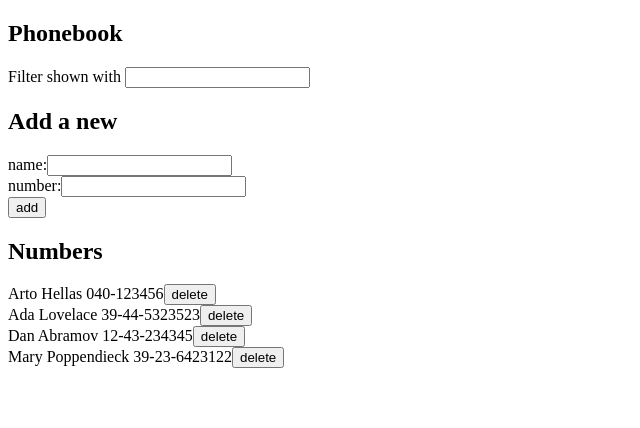
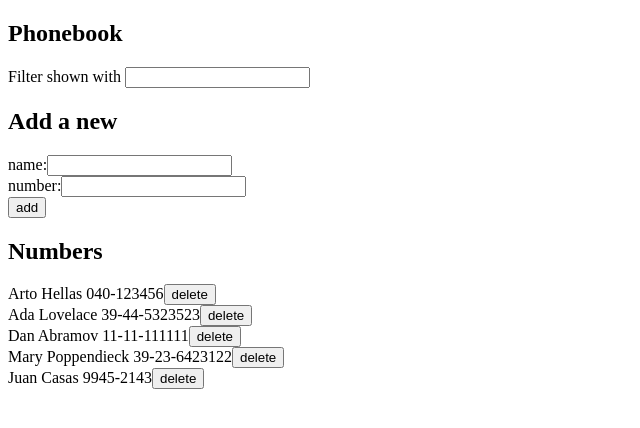
Before and after one commit to JKShima/FullStackOpen, a React (Vite) app in the folder Part2/phonebook/: page / in a window 1280 px wide. Shown: the top 428 px of the page, without its empty margins (0-640 px from the left). Built offline with nearby package versions, Linux system fonts and the light colour scheme; data requests are answered from the project's data file.

Commit message:
Exercise 2.15

```diff
--- a/Part2/phonebook/db.json
+++ b/Part2/phonebook/db.json
@@ -12,13 +12,18 @@
     },
     {
       "name": "Dan Abramov",
-      "number": "12-43-234345",
+      "number": "11-11-111111",
       "id": 3
     },
     {
       "name": "Mary Poppendieck",
       "number": "39-23-6423122",
       "id": 4
+    },
+    {
+      "name": "Juan Casas",
+      "number": "9945-2143",
+      "id": 5
     }
   ]
 }
--- a/Part2/phonebook/src/App.jsx
+++ b/Part2/phonebook/src/App.jsx
@@ -31,11 +31,26 @@ const App = () => {
     }
 
     const checkNames = persons.find(props => props.name.toLowerCase() === personObject.name.toLowerCase())
+    const changedPerson = {...checkNames, number: newNumber}
     //console.log(checkNames)
 
-    if (checkNames){
+    // If the person is already in the phonebook
+    if (checkNames && checkNames.number === personObject.number){
       window.alert(`${newName} is already added to phonebook`)
     }
+    // The person exists but different number -> update
+    else if (checkNames && checkNames.number !== personObject.number){
+      if(window.confirm(`${checkNames.name} is already added to phonebook, replace the old number with a new one?`)){
+        personService
+          .updatePerson(checkNames.id, personObject)
+          .then(response => {
+            setPersons(persons.map(props => props.id !== checkNames.id ? props : response))
+            setNewName('')
+            setNewNumber('')
+          })
+      }
+    }
+    // The person is new -> create
     else{
       personService
         .createPersons(personObject)
--- a/Part2/phonebook/src/services/persons.js
+++ b/Part2/phonebook/src/services/persons.js
@@ -16,4 +16,9 @@ const deletePerson = (id) => {
     return request.then(response => response)
 }
 
-export default { getAllPersons, createPersons, deletePerson }
+const updatePerson = (id, newObject) => {
+    const request = axios.put(`${baseUrl}/${id}`, newObject)
+    return request.then(response => response.data)
+}
+
+export default { getAllPersons, createPersons, deletePerson, updatePerson }
```
